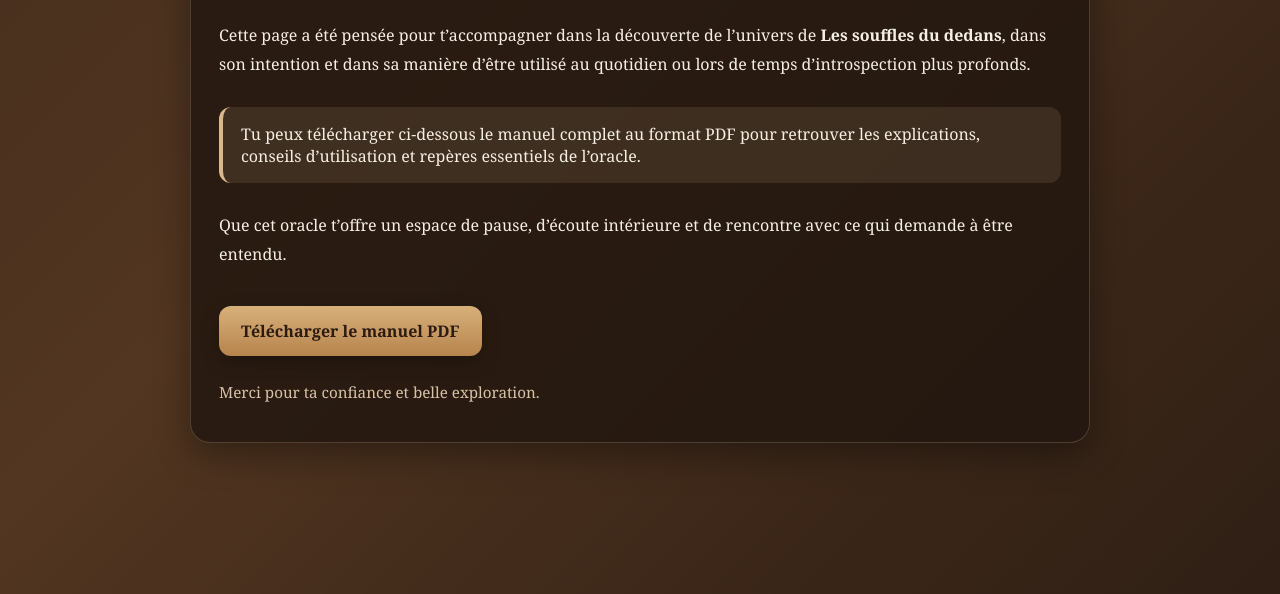
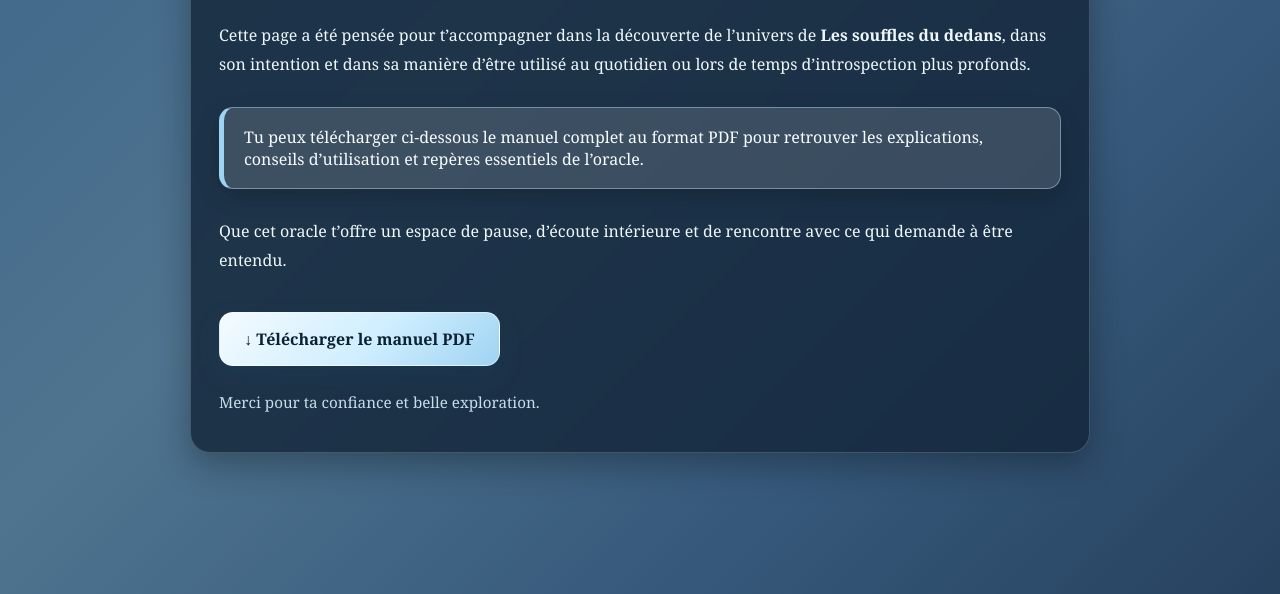
Before and after one commit to lessoufflesdudedans-Notice/manuel-les_souffles_du_dedans, a plain HTML site: page index.html in a window 1280 px wide. Shown: the part 206-800 px from the top of the page. Drawn offline with Linux system fonts and the light colour scheme.

Commit message:
Update index.html

```diff
--- a/index.html
+++ b/index.html
@@ -9,9 +9,9 @@
       margin: 0;
       font-family: Georgia, "Times New Roman", serif;
       background:
-        linear-gradient(rgba(36, 24, 16, 0.55), rgba(36, 24, 16, 0.55)),
-        linear-gradient(135deg, #6f4a2d, #8a5a35 35%, #5b3b24 70%, #3d281a);
-      color: #f7efe3;
+        linear-gradient(rgba(16, 36, 56, 0.50), rgba(16, 36, 56, 0.50)),
+        linear-gradient(135deg, #6fa8dc, #8ec5e8 35%, #5d8fbf 70%, #3d5f85);
+      color: #eef7fc;
       min-height: 100vh;
     }
 
@@ -22,11 +22,11 @@
     }
 
     .card {
-      background: rgba(34, 22, 15, 0.82);
-      border: 1px solid rgba(255, 232, 201, 0.18);
+      background: rgba(20, 38, 58, 0.82);
+      border: 1px solid rgba(220, 238, 250, 0.20);
       border-radius: 20px;
       padding: 40px 28px;
-      box-shadow: 0 12px 35px rgba(0, 0, 0, 0.35);
+      box-shadow: 0 12px 35px rgba(0, 0, 0, 0.30);
       backdrop-filter: blur(2px);
     }
 
@@ -34,7 +34,7 @@
       text-transform: uppercase;
       letter-spacing: 2px;
       font-size: 0.85rem;
-      color: #d9b98c;
+      color: #b9d9ee;
       margin-bottom: 10px;
     }
 
@@ -42,12 +42,12 @@
       margin: 0 0 18px;
       font-size: 2.4rem;
       line-height: 1.15;
-      color: #fff5e8;
+      color: #f4fbff;
     }
 
     .intro {
       font-size: 1.08rem;
-      color: #f3e3cf;
+      color: #dfeff8;
       margin-bottom: 24px;
     }
 
@@ -55,39 +55,52 @@
       font-size: 1rem;
       line-height: 1.8;
       margin: 0 0 18px;
-      color: #f7efe3;
+      color: #eef7fc;
     }
 
     .highlight {
-      background: rgba(217, 185, 140, 0.12);
-      border-left: 4px solid #d9b98c;
-      padding: 16px 18px;
-      border-radius: 12px;
+      background: rgba(255, 255, 255, 0.14);
+      border: 1px solid rgba(191, 225, 245, 0.45);
+      border-left: 5px solid #9fd3f2;
+      padding: 18px 20px;
+      border-radius: 14px;
       margin: 28px 0;
+      box-shadow: 0 8px 22px rgba(0, 0, 0, 0.18);
+      color: #f8fcff;
     }
 
   .button {
-      display: inline-block;
+    display: inline-flex;
+    align-items: center;
+    justify-content: center;
+    gap: 10px;
     margin-top: 20px;
-      padding: 14px 22px;
-      background: linear-gradient(180deg, #d8b07a, #b7844d);
-      color: #2d1b12;
+    padding: 15px 24px;
+    background: linear-gradient(135deg, #f4fbff, #cfeeff 55%, #9fd3f2);
+    color: #0b2233;
     text-decoration: none;
-      font-weight: bold;
-      border-radius: 12px;
-      box-shadow: 0 6px 18px rgba(0, 0, 0, 0.25);
-      transition: transform 0.15s ease, opacity 0.15s ease;
+    font-weight: 700;
+    font-size: 1rem;
+    border-radius: 14px;
+    border: 1px solid rgba(255, 255, 255, 0.55);
+    box-shadow: 0 10px 24px rgba(27, 73, 105, 0.22);
+    transition: transform 0.2s ease, box-shadow 0.2s ease, filter 0.2s ease;
   }
 
   .button:hover {
-      transform: translateY(-1px);
-      opacity: 0.96;
+    transform: translateY(-2px);
+    box-shadow: 0 14px 28px rgba(27, 73, 105, 0.30);
+    filter: brightness(1.02);
+  }
+
+  .button:active {
+    transform: translateY(0);
   }
 
     .footer {
       margin-top: 26px;
       font-size: 0.95rem;
-      color: #d9c3a6;
+      color: #c6ddeb;
     }
 
     @media (max-width: 600px) {
@@ -139,7 +152,7 @@
       </p>
 
       <a class="button" href="Sans%20majuscules%20les%20souffles%20du%20dedans.pdf" target="_blank">
-        Télécharger le manuel PDF
+        ↓ Télécharger le manuel PDF
       </a>
 
       <div class="footer">
```
Lines whose indentation alone changed are shown as unchanged.
